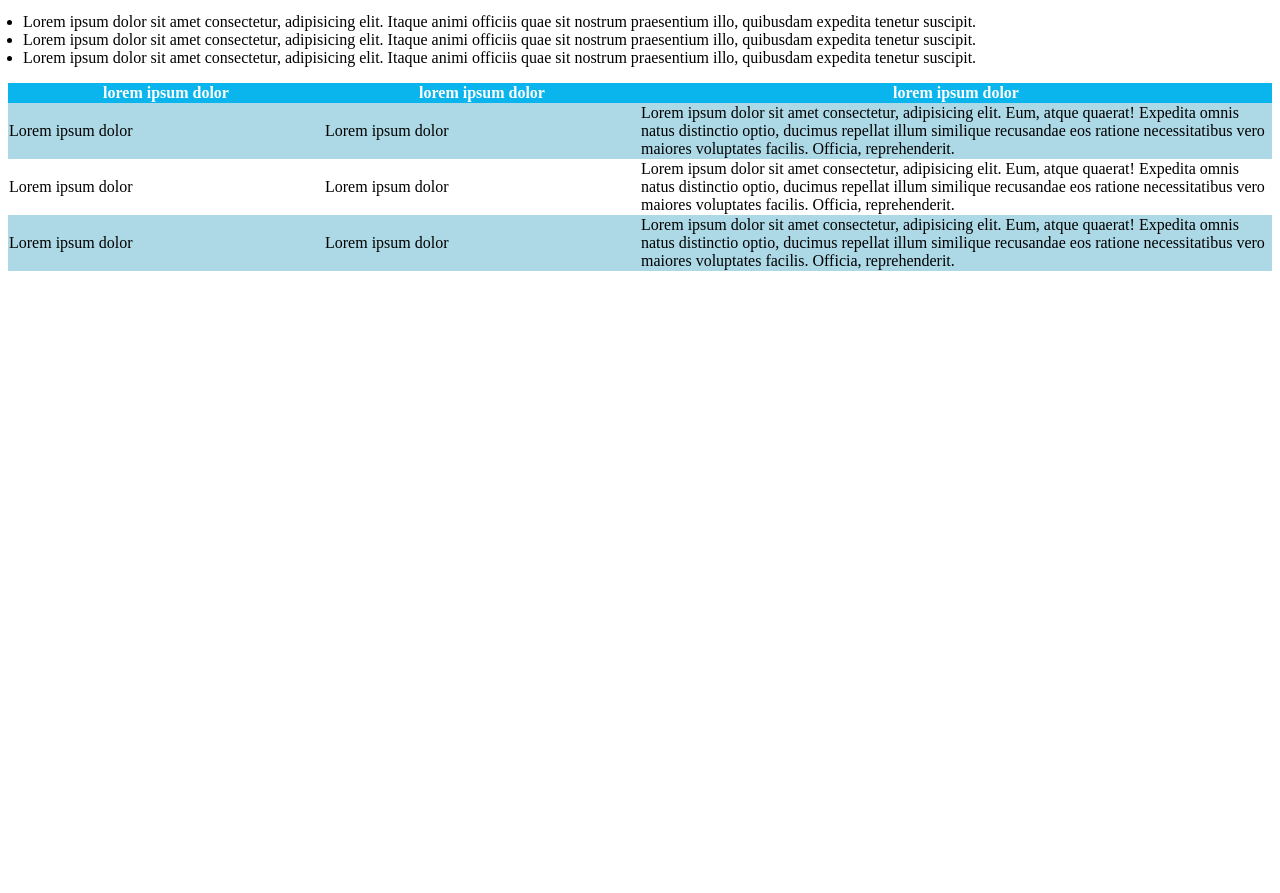
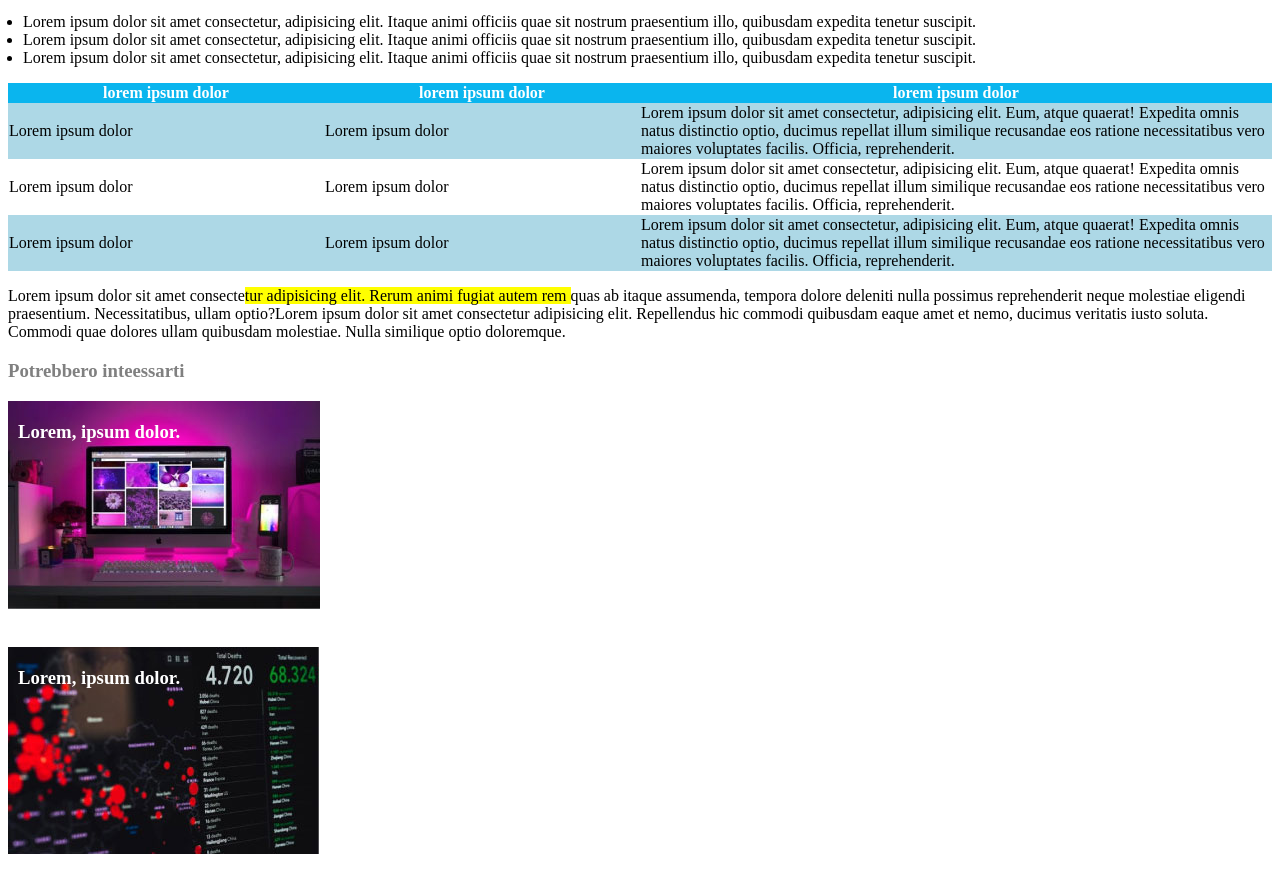
Before and after one commit to leonardopozzan/html-css-booleaner, a plain HTML site: page index.html in a window 1280 px wide. Shown: the part 872-1765 px from the top of the page. Before the commit the page ends 1151 px from the top, so only its background shows below. Drawn offline with Linux system fonts and the light colour scheme.

Commit message:
paragrafo&footer

```diff
--- a/css/style.css
+++ b/css/style.css
@@ -2,7 +2,7 @@
 body{
     margin: 0;
 }
-main{
+main,footer{
     margin: 10px 8px 8px 8px;
 }
 
@@ -48,6 +48,18 @@ main{
 .immagine_iniziale_2{
     width: 44%;
 }
+.immagine_footer_1{
+    background-image: url("../img/monitor.jpg");
+    height: 208px;
+    background-repeat: no-repeat;
+    padding: 20px 0 0 10px;
+}
+.immagine_footer_2{
+    background-image: url("../img/graph.jpg");
+    height: 207px;
+    background-repeat: no-repeat;
+    padding: 20px 0 0 10px;
+}
 
 /* caratteristiche lista */
 .lista_iniziale{
--- a/index.html
+++ b/index.html
@@ -75,7 +75,20 @@
                 </tbody>
             </table>
         </section>
+
+        <!-- spiegazione della tabella -->
+        <section>
+            <p>
+                Lorem ipsum dolor sit amet consecte<span class="testo_background_giallo">tur adipisicing elit. Rerum animi fugiat autem rem </span>quas ab itaque assumenda, tempora dolore deleniti nulla possimus reprehenderit neque molestiae eligendi praesentium. Necessitatibus, ullam optio?Lorem ipsum dolor sit amet consectetur adipisicing elit. Repellendus hic commodi quibusdam eaque amet et nemo, ducimus veritatis iusto soluta. Commodi quae dolores ullam quibusdam molestiae. Nulla similique optio doloremque.
+            </p>
+        </section>
     </main>
 
+    <!-- punti di interesse -->
+    <footer>
+        <h3 class="testo_grigio">Potrebbero inteessarti</h3>
+        <h3 class="immagine_footer_1 testo_bianco">Lorem, ipsum dolor.</h3>
+        <h3 class="immagine_footer_2 testo_bianco">Lorem, ipsum dolor.</h3>
+    </footer>
 </body>
 </html>
```
